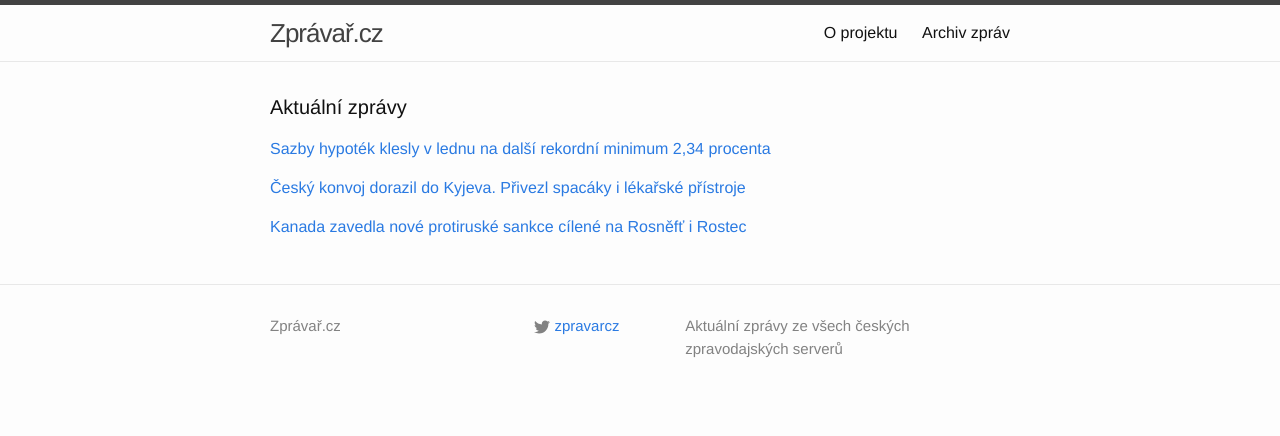
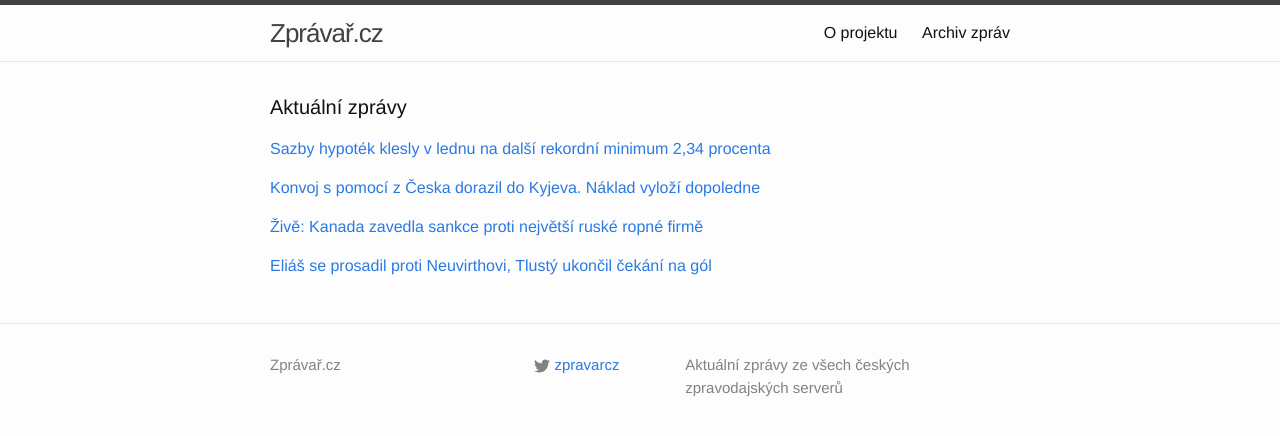
Before and after one commit to adliska/zpravar, a Jekyll site: the page built from index.html, in a window 1280 px wide. Shown: the top 436 px of the page. Built offline with Jekyll 4.4.1, drawn with Linux system fonts in a browser that asks for light colours.

Commit message:
zpravar news update

```diff
--- a/index.html
+++ b/index.html
@@ -15,19 +15,28 @@ layout: default
 <li><a href=http://www.financninoviny.cz/zpravodajstvi/zpravy/sazby-hypotek-klesly-na-dalsi-rekordni-minimum-2-34-procenta/1182667>Sazby hypoték klesly na další rekordní minimum 2,34 procenta - www.financninoviny.cz</a></li>
 <li><a href=http://finance.idnes.cz/hypoindex-a-sazby-za-leden-2015-dg9-/hypoindex.aspx?c=A150217_100553_hypoindex_sov>Hypoteční sazby stále nebrzdí. Padl další rekord - finance.idnes.cz</a></li>
 </ul>
-</div><p><a href="javascript:;" onclick="toggle_visibility('zpravy1')">Český konvoj dorazil do Kyjeva. Přivezl spacáky i lékařské přístroje</a></p>
+</div><p><a href="javascript:;" onclick="toggle_visibility('zpravy1')">Konvoj s pomocí z Česka dorazil do Kyjeva. Náklad vyloží dopoledne</a></p>
 <div id="zpravy1" style="display:none">
 <ul>
+<li><a href=http://www.rozhlas.cz/_zprava/konvoj-s-pomoci-z-ceska-dorazil-do-kyjeva-naklad-vylozi-dopoledne--1456867>Konvoj s pomocí z Česka dorazil do Kyjeva. Náklad vyloží dopoledne - www.rozhlas.cz</a></li>
 <li><a href=http://zpravy.idnes.cz/konvoj-na-ukrajinu-z-ceska-dojel-daz-/zahranicni.aspx?c=A150218_063801_zahranicni_wlk>Český konvoj dorazil do Kyjeva. Přivezl spacáky i lékařské přístroje - zpravy.idnes.cz</a></li>
 <li><a href=http://www.ceskatelevize.cz/ct24/svet/302052-cesky-humanitarni-konvoj-uz-je-v-kyjeve/>Český humanitární konvoj už je v Kyjevě - www.ceskatelevize.cz</a></li>
 <li><a href=http://www.novinky.cz/zahranicni/evropa/361952-konvoj-s-ceskou-humanitarni-pomoci-ukrajine-dojel-do-kyjeva.html>Konvoj s českou humanitární pomocí Ukrajině dojel do Kyjeva  - www.novinky.cz</a></li>
 <li><a href=http://www.ceskenoviny.cz/zpravy/zpravy/konvoj-s-ceskou-humanitarni-pomoci-ukrajine-dojel-do-kyjeva/1182670>Konvoj s českou humanitární pomocí Ukrajině dojel do Kyjeva - www.ceskenoviny.cz</a></li>
 </ul>
-</div><p><a href="javascript:;" onclick="toggle_visibility('zpravy2')">Kanada zavedla nové protiruské sankce cílené na Rosněfť i Rostec</a></p>
+</div><p><a href="javascript:;" onclick="toggle_visibility('zpravy2')">Živě: Kanada zavedla sankce proti největší ruské ropné firmě</a></p>
 <div id="zpravy2" style="display:none">
 <ul>
+<li><a href=http://zpravy.aktualne.cz/zahranici/zive-streda-18-unora-ukrajina-rusko-separatiste/r~27a740c2b14111e490f70025900fea04/>Živě: Kanada zavedla sankce proti největší ruské ropné firmě - zpravy.aktualne.cz</a></li>
 <li><a href=http://zpravy.e15.cz/zahranicni/politika/kanada-zavedla-nove-protiruske-sankce-cilene-na-rosneft-i-rostec-1164164>Kanada zavedla nové protiruské sankce cílené na Rosněfť i Rostec - zpravy.e15.cz</a></li>
 <li><a href=http://www.novinky.cz/ekonomika/361951-kanada-zavedla-nove-protiruske-sankce-cilene-na-rosneft-i-rostec.html>Kanada zavedla nové protiruské sankce cílené na Rosněfť i Rostec  - www.novinky.cz</a></li>
 <li><a href=http://www.ceskenoviny.cz/zpravy/zpravy/kanada-zavedla-nove-protiruske-sankce-cilene-na-rosneft-i-rostec/1182683>Kanada zavedla nové protiruské sankce cílené na Rosněfť i Rostec - www.ceskenoviny.cz</a></li>
 </ul>
+</div><p><a href="javascript:;" onclick="toggle_visibility('zpravy3')">Eliáš se prosadil proti Neuvirthovi, Tlustý ukončil čekání na gól</a></p>
+<div id="zpravy3" style="display:none">
+<ul>
+<li><a href=http://hokej.idnes.cz/elias-se-prosadil-proti-neuvirthovi-dvg-/nhl.aspx?c=A150218_070920_nhl_Mkr>Eliáš se prosadil proti Neuvirthovi, Tlustý ukončil čekání na gól - hokej.idnes.cz</a></li>
+<li><a href=http://sport.aktualne.cz/elias-tahl-dably-za-vyhrou-neuvirth-je-ale-hodne-trapil/r~d4ae9ef8b72e11e4a10c0025900fea04/>Eliáš táhl Ďábly za výhrou, Neuvirth je ale hodně trápil - sport.aktualne.cz</a></li>
+<li><a href=http://www.sportovninoviny.cz/zpravy/elias-skoroval-ale-brankar-neuvirth-potrapil-new-jersey/1182687>Eliáš skóroval, ale brankář Neuvirth potrápil New Jersey - www.sportovninoviny.cz</a></li>
+</ul>
 </div></div>
```
